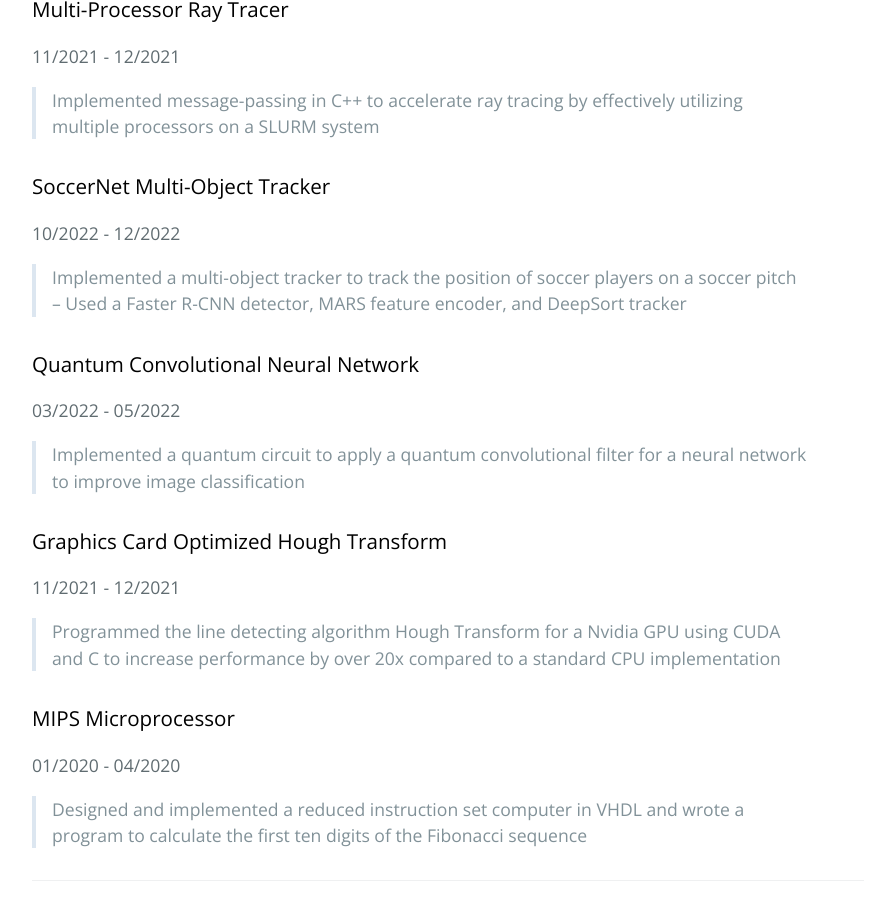
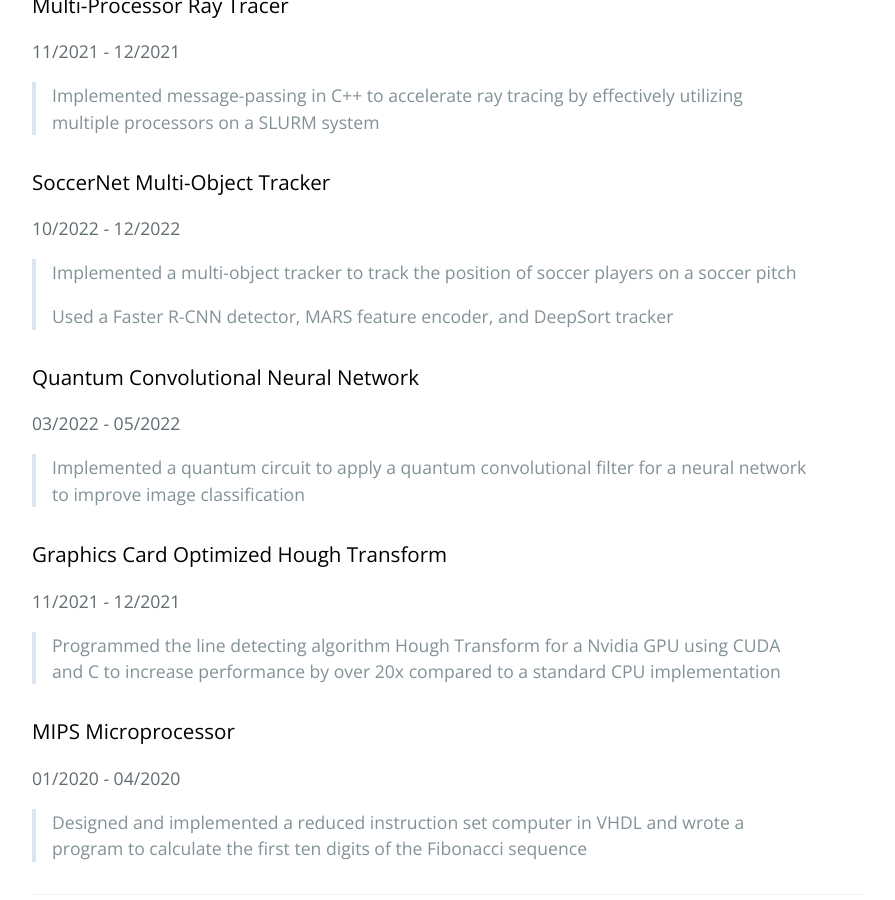
Before and after one commit to MartinHoffnagle/martinhoffnagle.github.io, a Jekyll site: the page built from index.md, in a window 1280 px wide and 900 px high, scrolled down 1934 px. Shown: the whole window, without its empty margins (192-1087 px from the left). Built offline with Jekyll 4.4.1, drawn with Linux system fonts in a browser that asks for light colours; our own code applies the rules of GitHub Pages for plain Markdown files.

```diff
--- a/index.md
+++ b/index.md
@@ -5,7 +5,7 @@ layout: default
 # Education
 
 ### Rochester Institute of Technology
-### Bachelor's of Science and Master's of Science in Computer Engineering
+#### Bachelor's of Science and Master's of Science in Computer Engineering
 
 08/2018 - 05/2023
 
@@ -63,7 +63,9 @@ layout: default
 
 10/2022 - 12/2022
 
-> Implemented a multi-object tracker to track the position of soccer players on a soccer pitch – Used a Faster R-CNN detector, MARS feature encoder, and DeepSort tracker
+> Implemented a multi-object tracker to track the position of soccer players on a soccer pitch
+>
+> Used a Faster R-CNN detector, MARS feature encoder, and DeepSort tracker
 
 ### Quantum Convolutional Neural Network
 
```
